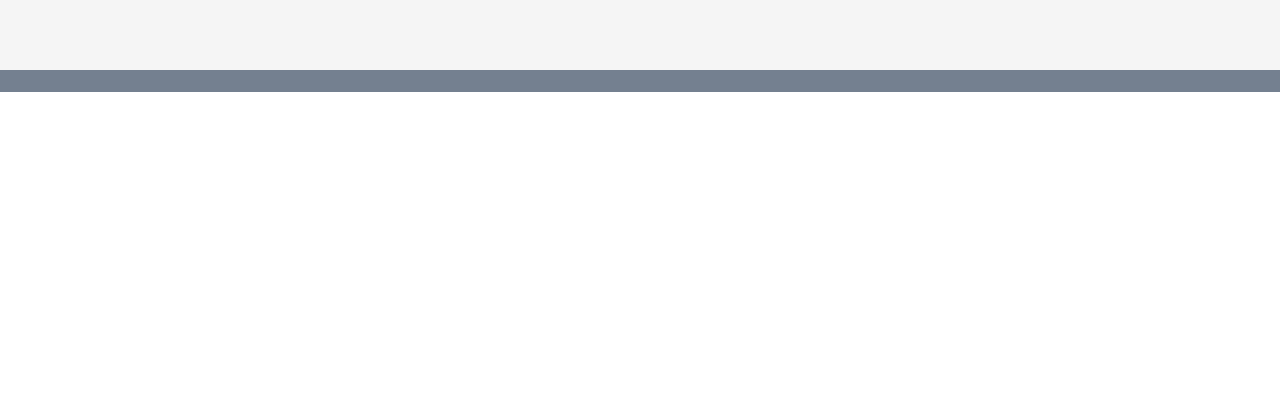
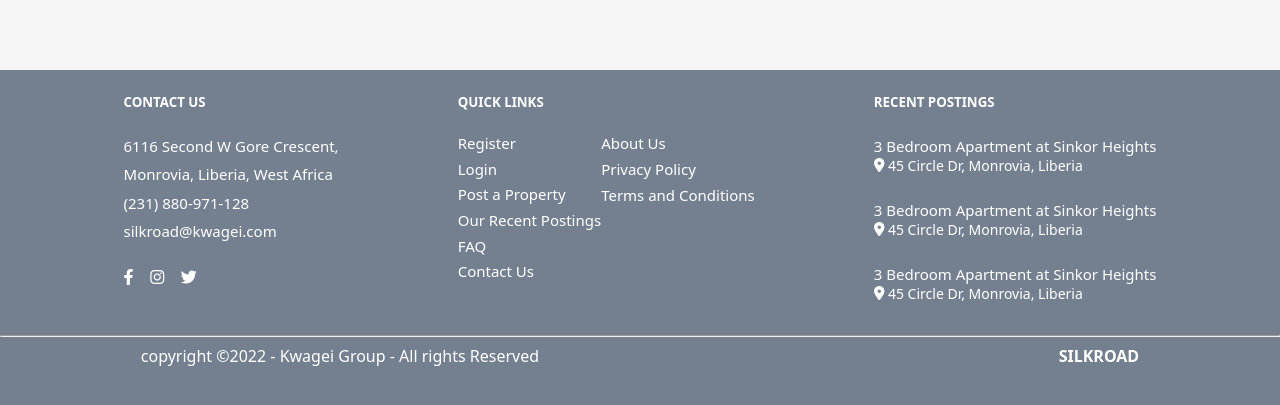
Before and after one commit to benjaminangafua/silk-road-vue-composition-api, a Vue app: page /post-a-property/detail in a window 1280 px wide. Shown: the part 1288-1693 px from the top of the page. Before the commit the page ends 1380 px from the top, so only its background shows below. Built offline with nearby package versions, Linux system fonts and the light colour scheme.

Commit message:
Updated footer

```diff
--- a/src/assets/main.scss
+++ b/src/assets/main.scss
@@ -314,6 +314,7 @@ input[type=range]::-moz-range-thumb {
     border: double 1px var(--green-clr);
 }
 
+.light-teal,
 .light-teal a {
     color: var(--light-teal);
 }
--- a/src/components/FooterDown.vue
+++ b/src/components/FooterDown.vue
@@ -6,6 +6,7 @@ import { RouterLink } from 'vue-router';
 const contact = ref(false)
 const quick = ref(false)
 const recent = ref(false)
+
 const long_product_name=computed(()=>{
          return {product: `
         <div>
@@ -16,7 +17,69 @@ const long_product_name=computed(()=>{
         `}})
 </script>
 <template>
+     <div class="footer">
+            <div class="top-ftr">
+                <div class="footer1">
+                    <h5>CONTACT US</h5>
+                    <h6>
+                        <div class="footer-2">
+                            <div>
+                                6116 Second W Gore Crescent,
+                            </div>
+                            <div>Monrovia, Liberia, West Africa</div>
+                            <div>(231) 880-971-128</div>
+                            <div> silkroad@kwagei.com</div>
+                        </div>
+                    </h6>
+                    <div><span><i class="fa-brands fa-facebook-f pointer"></i> </span>&nbsp;  &nbsp; <span><i class="fa-brands fa-instagram pointer"></i></span> &nbsp;  &nbsp;<span><i class="fa-brands fa-twitter pointer"></i></span></div>
+                </div>
+                <div class="quick-links">
+                    <h5>QUICK LINKS</h5>
+                    <div class="footer2I">
+                        <div class="col-2 footer-2">
+
+                            <div>
+                               <RouterLink to="/register">Register</RouterLink>
+                            </div>
+                            <div><RouterLink to="login">Login</RouterLink></div>
+                            <div> <RouterLink to="/post-a-property"> Post a Property</RouterLink></div>
+                            <div><RouterLink to="#"> Our Recent Postings</RouterLink></div>
+                            <div><RouterLink to="#">FAQ</RouterLink></div>
+                            <div><RouterLink to="#">Contact Us</RouterLink></div>
+                        </div>
+                        <div class="col-2 footer-2">
+                            <div><RouterLink to="#">About Us</RouterLink></div>
+                            <div><RouterLink to="#">Privacy Policy</RouterLink></div>
+                            <div><RouterLink to="#">Terms and Conditions</RouterLink></div>
+                        </div>
+                    </div>
+                </div>
+                <div>
+                    <h5>RECENT POSTINGS</h5>
+
+                    <h6>
+                        <div class="footer-2">3 Bedroom Apartment at Sinkor Heights</div>
+                        <div class="distance-p"><span class="location-icon"><font-awesome-icon :icon="['fas', 'map-marker-alt']" /></span>  45 Circle Dr, Monrovia, Liberia</div>
+                    </h6>
+                    <h6>
+                        <div class="footer-2">3 Bedroom Apartment at Sinkor Heights</div>
+                        <div class="distance-p"><span class="location-icon"><font-awesome-icon :icon="['fas', 'map-marker-alt']" /></span>  45 Circle Dr, Monrovia, Liberia</div>
+                    </h6>
+                    <h6>
+                        <div class="footer-2">3 Bedroom Apartment at Sinkor Heights</div>
+                        <div class="distance-p"><span class="location-icon"><font-awesome-icon :icon="['fas', 'map-marker-alt']" /></span>  45 Circle Dr, Monrovia, Liberia</div>
+                    </h6>
+                </div>
+            </div>
+            <hr>
+            <div class="footer-b">
+                <div>copyright &copy;2022 - Kwagei Group - All rights Reserved</div>
+                <div class="silkroad-end"><strong><router-link to="/">SILKROAD</router-link> </strong></div>
+            </div>
+
+        </div>
 <br>
+<div class="toggle-mobile-footer">
     <div v-if="contact" class="contact-us-content">
         <div>6116 Second W Gore Crescent, Monrovia
         Montserrado County, Liberia, West Africa</div>
@@ -40,11 +103,11 @@ const long_product_name=computed(()=>{
     </div>
 
     <div class="mobile-footer">
-    <div class="contact-us content" @click.prevent="contact=true; quick=false; recent=false"> Contact Us</div>
-    <div class="quick-links content" @click.prevent="quick=true; contact=false;recent=false" >Quick Links</div>
-    <div class="recent-postings content" @click.prevent="contact=false; quick=false; recent=true">Recent Postings</div>
+        <div class="contact-us content" @click.prevent="contact=true; quick=false; recent=false" :class="contact==true?'light-teal':''"> Contact Us</div>
+        <div class="quick-links content" @click.prevent="quick=true; contact=false;recent=false" :class="quick==true?'light-teal':''">Quick Links</div>
+        <div class="recent-postings content" @click.prevent="contact=false; quick=false; recent=true" :class="recent==true?'light-teal':''">Recent Postings</div>
     </div>
-
+</div>
 
 </template>
 <style scoped>
@@ -65,7 +128,11 @@ const long_product_name=computed(()=>{
         color: var(--white-clr);
         font-size:1.2rem;
     }
+.toggle-mobile-footer{
+    background: var(--dark-gray-clr);
+    padding-top:1.5rem;
 
+}
     .contact-us-content{
         padding-left: 1.2rem;
         color: rgb(238, 240, 241);
@@ -91,7 +158,7 @@ const long_product_name=computed(()=>{
         border-bottom: 1px solid var(--white-clr);
     }
     .recent-posting-contents{
-        padding-left: 3rem;
+        padding-left: 1.5rem;
     }
     :deep(.md-clr){
         color: rgb(238, 240, 241);
```
Lines whose indentation alone changed are shown as unchanged.
